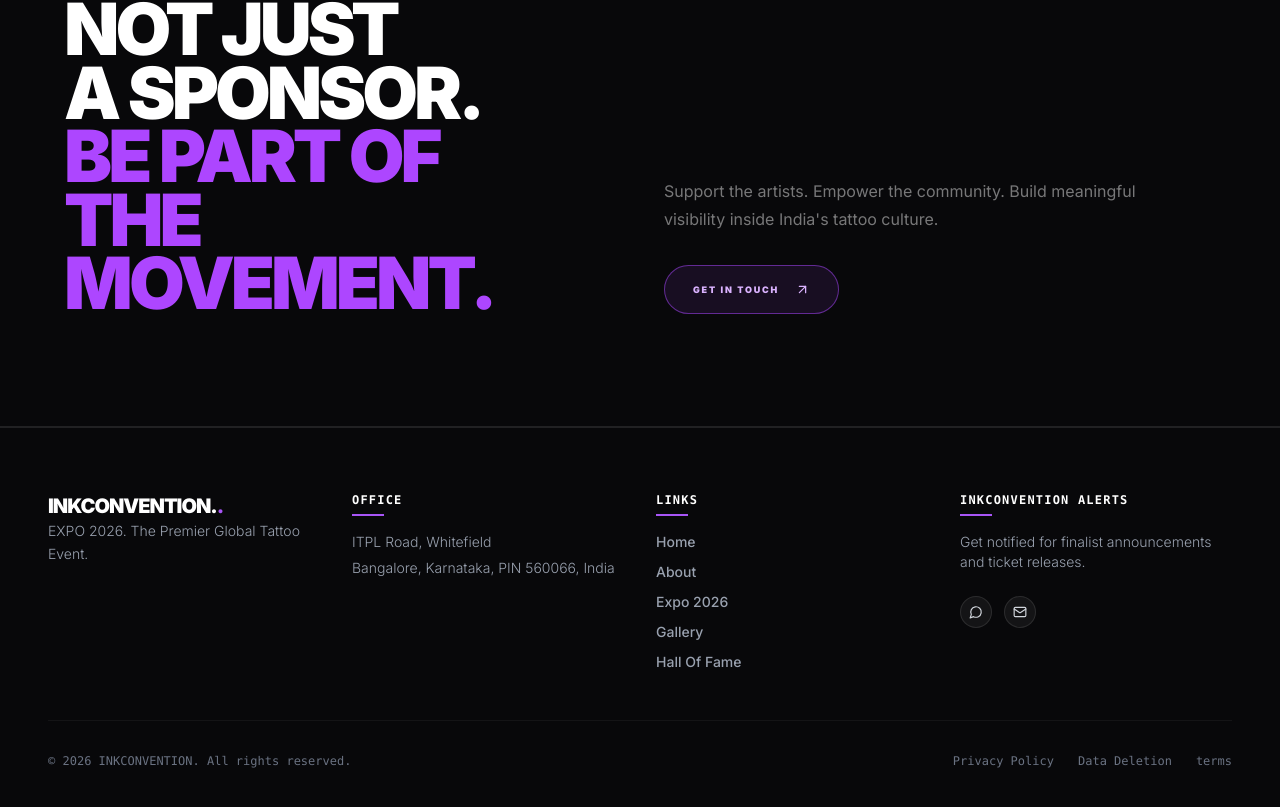
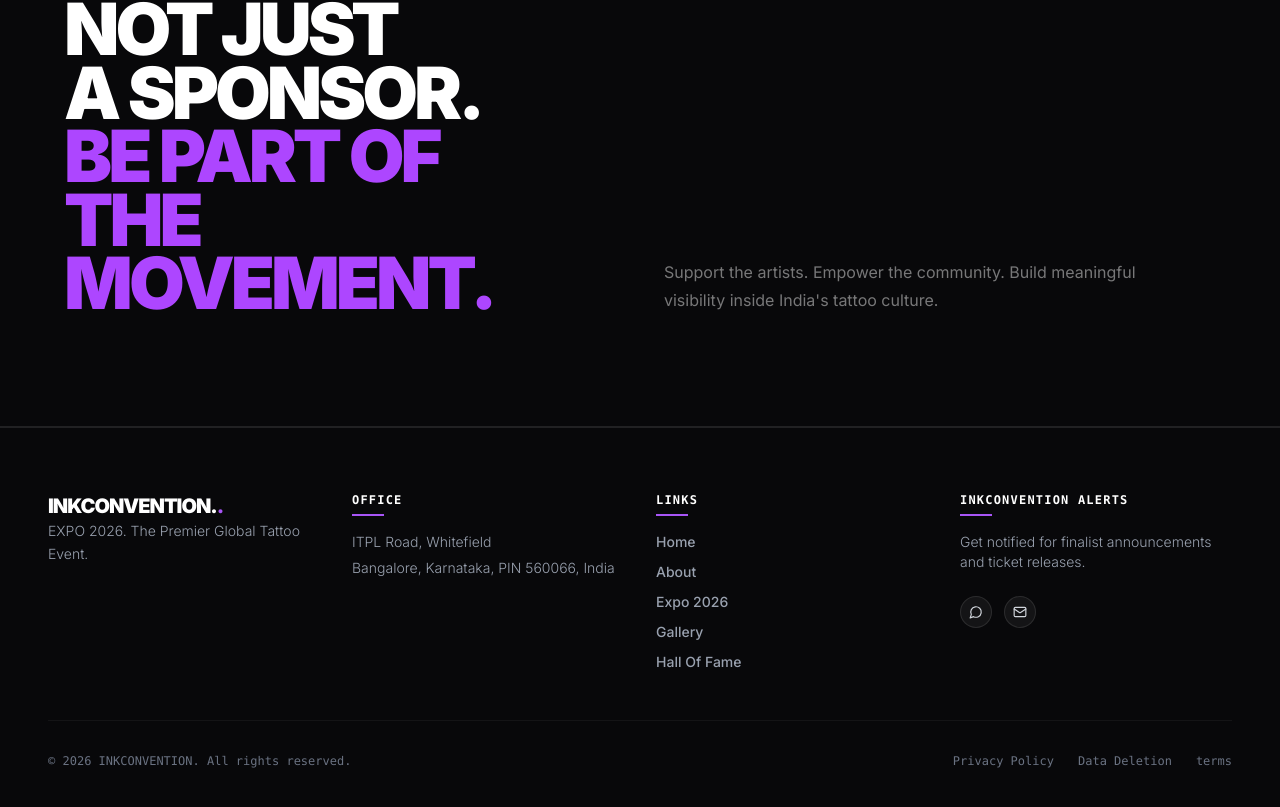
Before and after one commit to coolgiftsalways-arch/Ink_convention, a React (Vite) app in the folder frontend/: page /sponsors in a window 1280 px wide. Shown: the part 2526-3333 px from the top of the page. Built offline with nearby package versions, Linux system fonts and the light colour scheme; no server answers; a web font is replaced by a local one.

Commit message:
fix dependency vulnerability and update sponsors

```diff
--- a/frontend/src/pages/Sponsors.jsx
+++ b/frontend/src/pages/Sponsors.jsx
@@ -644,46 +644,6 @@
               Support the artists. Empower the community. Build meaningful
               visibility inside India&apos;s tattoo culture.
             </p>
-
-            <a
-              href="/contact"
-              className="
-                group
-                mt-8
-                inline-flex
-                w-fit
-                items-center
-                gap-4
-                rounded-full
-                border
-                border-purple-500/50
-                bg-purple-500/10
-                px-7
-                py-4
-                text-[9px]
-                font-black
-                uppercase
-                tracking-[0.2em]
-                text-purple-300
-                transition-all
-                duration-300
-
-                hover:bg-purple-600
-                hover:text-white
-                hover:shadow-[0_0_35px_rgba(168,85,247,0.25)]
-              "
-            >
-              Get In Touch
-              <ArrowUpRight
-                size={15}
-                className="
-                  transition-transform
-                  duration-300
-                  group-hover:translate-x-1
-                  group-hover:-translate-y-1
-                "
-              />
-            </a>
           </div>
         </div>
       </section>
--- a/package.json
+++ b/package.json
@@ -6,6 +6,6 @@
     "build": "npm --prefix frontend run build"
   },
   "dependencies": {
-    "react-simple-maps": "^3.0.0"
+    "react-simple-maps": "^5.0.5"
   }
 }
```
Also changed, not shown: 1 other file (tests, documents, lock files or other folders).
